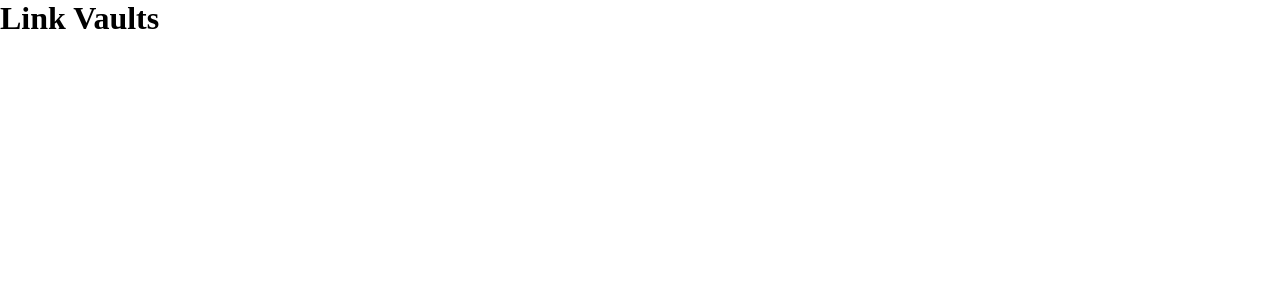
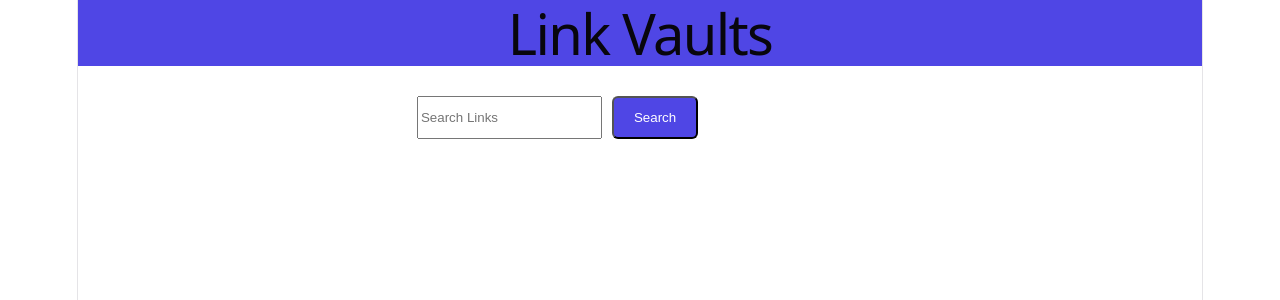
Before and after one commit to Siyanda-Mabaso/ReactTS-LinkVault, a React (Vite) app in the folder linkvault/: page / in a window 1280 px wide. Shown: the top 300 px of the page. Built offline with nearby package versions, Linux system fonts and the light colour scheme.

Commit message:
done the searchbar compomonent and changed header.css

```diff
--- a/linkvault/src/App.css
+++ b/linkvault/src/App.css
@@ -1,4 +1,4 @@
-*{
+/* *{
   margin: 0;
   padding: 0;
   box-sizing: border-box;
@@ -6,4 +6,4 @@
 .body{
   font-family: Arial, Helvetica, sans-serif;
   background: #f4f4f4;
-}
+} */
--- a/linkvault/src/App.tsx
+++ b/linkvault/src/App.tsx
@@ -1,4 +1,5 @@
-import { Header } from './Components/Header/Header';
+import Header from './Components/Header/Header';
+import SearchBar from './Components/SearchBar/SearchBar';
 import './App.css'
 
 function App() {
@@ -6,9 +7,10 @@ function App() {
 
   return (
     <>
-    <div>
+
       <Header/>
-    </div>
+      <SearchBar/>
+
     </>
   )
 }
--- a/linkvault/src/Components/Header/Header.tsx
+++ b/linkvault/src/Components/Header/Header.tsx
@@ -1,10 +1,10 @@
 import React from 'react'
-import styles from './Header.css'
-
-export const Header = () => {
+import Style from "./header.module.css"
+ const Header = () => {
   return (
-    <header className='header' >
+    <header className={Style['header']}>
         <h1>Link Vaults</h1>
     </header>
   )
 }
+export default Header
--- a/linkvault/src/Components/Header/Header.css
+++ b/linkvault/src/Components/Header/header.module.css
@@ -1,6 +1,6 @@
 .header{
     background-color: #4f46e5;
-    /* color: white; */
+    color: white;
     padding: 20px;
     text-align: center;
 }
--- a/linkvault/src/Components/SearchBar/SearchBar.css
+++ b/linkvault/src/Components/SearchBar/SearchBar.css
@@ -0,0 +1,21 @@
+.search-container{
+    display: flex;
+    justify-content: center;
+    gap: 10px;
+    margin: 30px;
+    width: 80%;
+}
+.search-imput{
+    flex: 1;
+    padding: 12px;
+    border: 1px solid;
+    border-radius: 6px;
+    font-size: 16px;
+}
+.search-btn{
+    padding: 12px 20px;
+    background-color: #4f46e5;
+    color: white;
+    border-radius: 6px;
+    cursor: pointer;
+}
--- a/linkvault/src/Components/SearchBar/SearchBar.tsx
+++ b/linkvault/src/Components/SearchBar/SearchBar.tsx
@@ -0,0 +1,15 @@
+import React from 'react'
+import './SearchBar.css'
+ const SearchBar = () => {
+  return (
+    <div className='search-container'>
+        <input
+        type="text"
+        placeholder='Search Links'
+        className='search-input' />
+
+        <button className='search-btn'> Search </button>
+    </div>
+  )
+}
+export default SearchBar;
--- a/linkvault/src/index.css
+++ b/linkvault/src/index.css
@@ -1,4 +1,4 @@
-/* :root {
+:root {
   --text: #6b6375;
   --text-h: #08060d;
   --bg: #fff;
@@ -108,4 +108,4 @@ code {
   line-height: 135%;
   padding: 4px 8px;
   background: var(--code-bg);
-} */
+}
```
